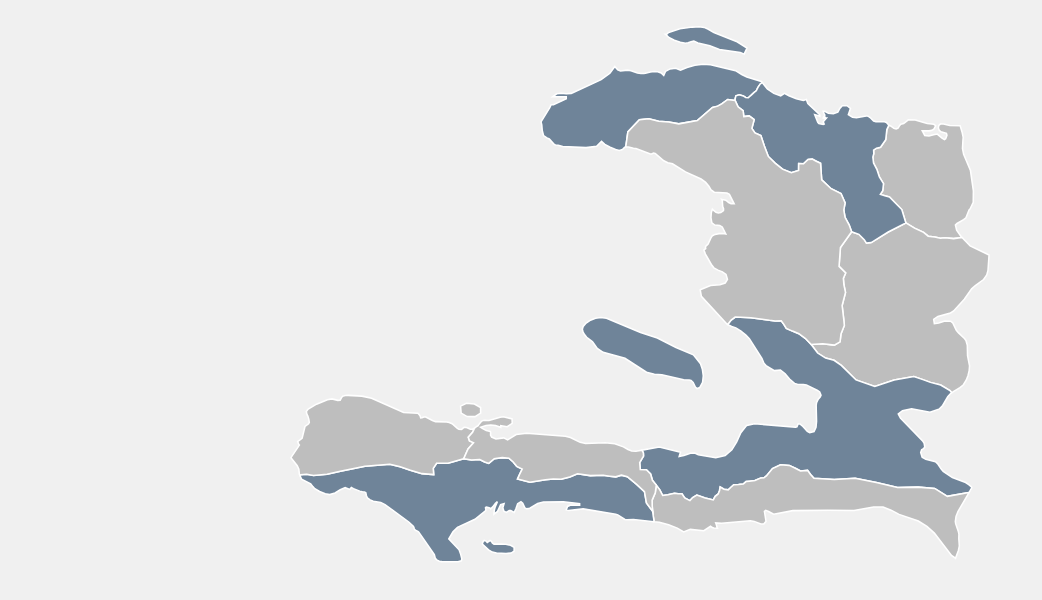
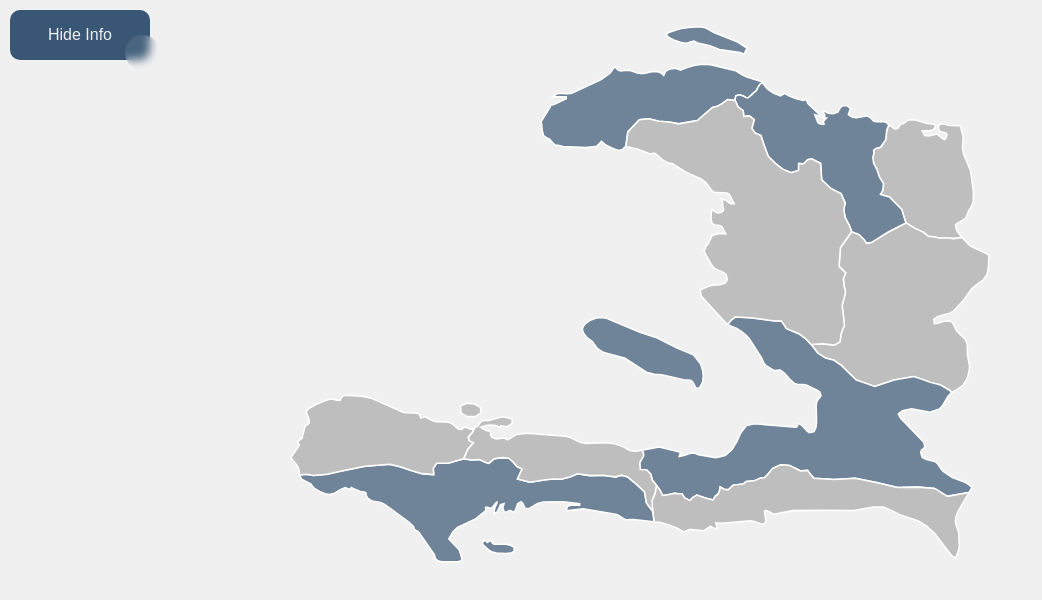
Before and after one commit to bjclayton/interactive-haiti-map, a plain HTML site: page index.html in a window 1280 px wide. Shown: the whole page, without its empty margins (0-1042 px from the left). Drawn offline with Linux system fonts and the light colour scheme.

Commit message:
Implement tooltip visibility toggle and style updates

```diff
--- a/assets/css/style.css
+++ b/assets/css/style.css
@@ -50,3 +50,76 @@ body {
     margin: 0;
     color: #666;
 }
+
+.button-container {
+    position: absolute;
+    top: 10px;
+    left: 10px;
+}
+
+.toggle-button {
+    all: unset;
+    width: 100px;
+    height: 30px;
+    font-size: 16px;
+    background: transparent;
+    border: none;
+    position: relative;
+    color: #f0f0f0;
+    cursor: pointer;
+    z-index: 1;
+    padding: 10px 20px;
+    display: flex;
+    align-items: center;
+    justify-content: center;
+    white-space: nowrap;
+    user-select: none;
+    -webkit-user-select: none;
+    touch-action: manipulation;
+}
+
+.toggle-button::after,
+.toggle-button::before {
+    content: '';
+    position: absolute;
+    bottom: 0;
+    right: 0;
+    z-index: -99999;
+    transition: all .4s;
+}
+
+.toggle-button::before {
+    transform: translate(0%, 0%);
+    width: 100%;
+    height: 100%;
+    background: #395775;
+    border-radius: 10px;
+}
+
+.toggle-button::after {
+    transform: translate(10px, 10px);
+    width: 35px;
+    height: 35px;
+    background: #ffffff15;
+    backdrop-filter: blur(5px);
+    -webkit-backdrop-filter: blur(5px);
+    border-radius: 50px;
+}
+
+.toggle-button:hover::before {
+    transform: translate(5%, 20%);
+    width: 110%;
+    height: 110%;
+}
+
+.toggle-button:hover::after {
+    border-radius: 10px;
+    transform: translate(0, 0);
+    width: 100%;
+    height: 100%;
+}
+
+.toggle-button:active::after {
+    transition: 0s;
+    transform: translate(0, 5%);
+}
--- a/index.html
+++ b/index.html
@@ -11,7 +11,12 @@
 <body>
     <div id="container">
         <section id="map"></section>
+
         <div id="tooltip" class="tooltip"></div>
+
+        <div class="button-container">
+            <button class="toggle-button" role="button">Hide Info</button>
+        </div>
     </div>
 
     <script src="js/raphael-min.js"></script>
--- a/js/script.js
+++ b/js/script.js
@@ -1,4 +1,3 @@
-// Wait for the window to load
 window.onload = function () {
     const svgWidth = 1000;
     const svgHeight = 766;
@@ -24,13 +23,12 @@ window.onload = function () {
             transform: "T 150 00"
         };
 
-    // Initialize map object
     const htRaphael = {};
 
     // Add department paths with their respective styles
     for (const department in htMap) {
         if (htMap[department]) {
-            var departmentAttr = specialDepartments.includes(department) ? hattr : attr;
+            const departmentAttr = specialDepartments.includes(department) ? hattr : attr;
             htRaphael[department] = R.path(htMap[department]).attr(departmentAttr);
         }
     }
@@ -38,6 +36,8 @@ window.onload = function () {
     // Responsive viewbox & Tooltip element
     R.canvas.setAttribute('viewBox', '0 0 ' + svgWidth + ' ' + svgHeight);
     const tooltip = document.getElementById('tooltip');
+    const toggleButton = document.querySelector('.toggle-button');
+    let tooltipVisible = true;
 
     // Handle mouse events for each department
     for (const department in htRaphael) {
@@ -46,6 +46,7 @@ window.onload = function () {
                 st.toFront();
                 const deptInfo = departmentInfo[department];
 
+                if (tooltipVisible) {
                     // Update tooltip content
                     tooltip.innerHTML = `
                         <img src="${deptInfo.img}" alt="${deptInfo.name}" />
@@ -55,26 +56,40 @@ window.onload = function () {
 
                     // Position and show the tooltip
                     tooltip.style.visibility = 'visible';
-                tooltip.style.left = (e.pageX + 15) + 'px'; // Adjust tooltip position
+                    tooltip.style.left = (e.pageX + 15) + 'px';
                     tooltip.style.top = (e.pageY - 60) + 'px';
+                }
 
                 // Animate department on hover
                 st.stop().animate({ stroke: "#747678", 'stroke-opacity': '1', "fill-opacity": "1" }, 300);
             };
 
             st[0].onmouseout = function () {
-                // Hide the tooltip
+                // Hide the tooltip & Animate department back to normal
+                if (tooltipVisible) {
                     tooltip.style.visibility = 'hidden';
-
-                // Animate department back to normal
+                }
                 st.animate({ stroke: "#fff", "fill-opacity": ".7" }, 300);
             };
 
             // Update department name
             st[0].onmousemove = function (e) {
+                if (tooltipVisible) {
                     tooltip.style.left = (e.pageX + 15) + 'px';
                     tooltip.style.top = (e.pageY - 60) + 'px';
+                }
             };
         })(htRaphael[department], department);
     }
+
+    toggleButton.onclick = function () {
+        tooltipVisible = !tooltipVisible;
+        if (tooltipVisible) {
+            toggleButton.textContent = 'Hide Info';
+            tooltip.style.visibility = 'visible';
+        } else {
+            toggleButton.textContent = 'Show Info';
+            tooltip.style.visibility = 'hidden';
+        }
     };
+};
```
Also changed, not shown: 1 other file. Lines whose indentation alone changed are shown as unchanged.
